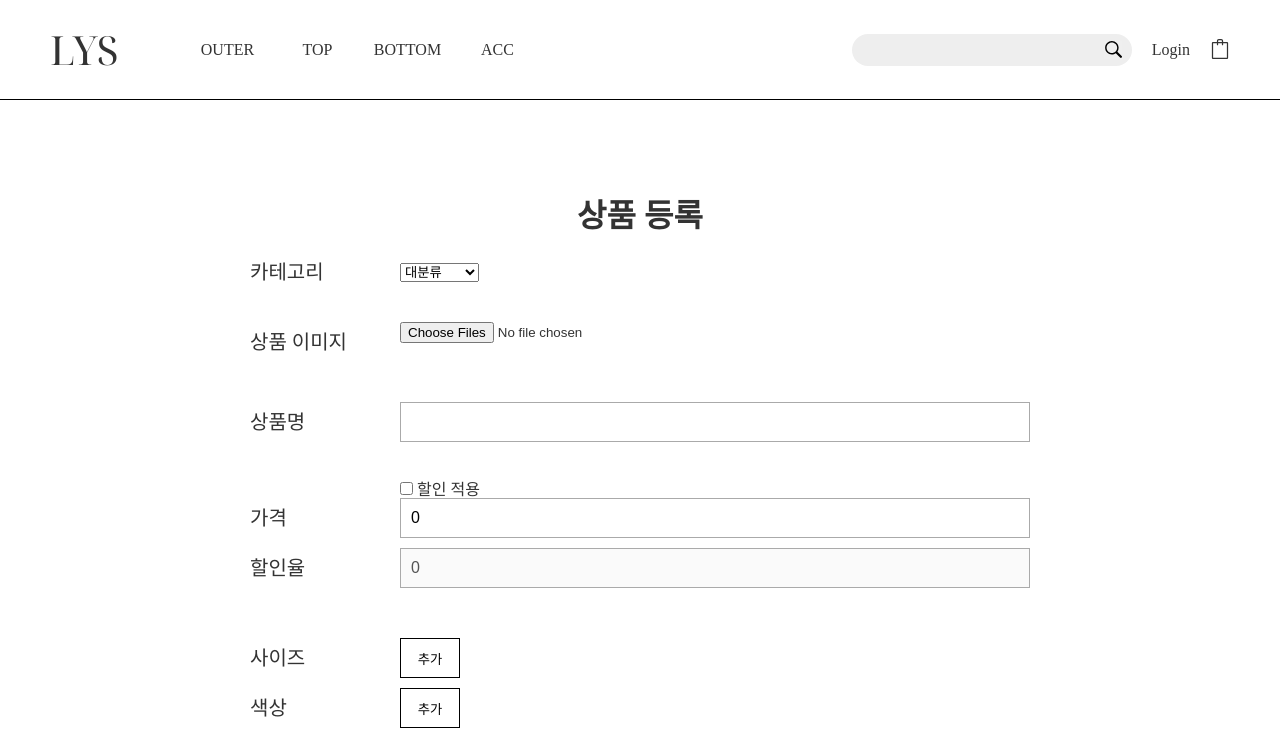
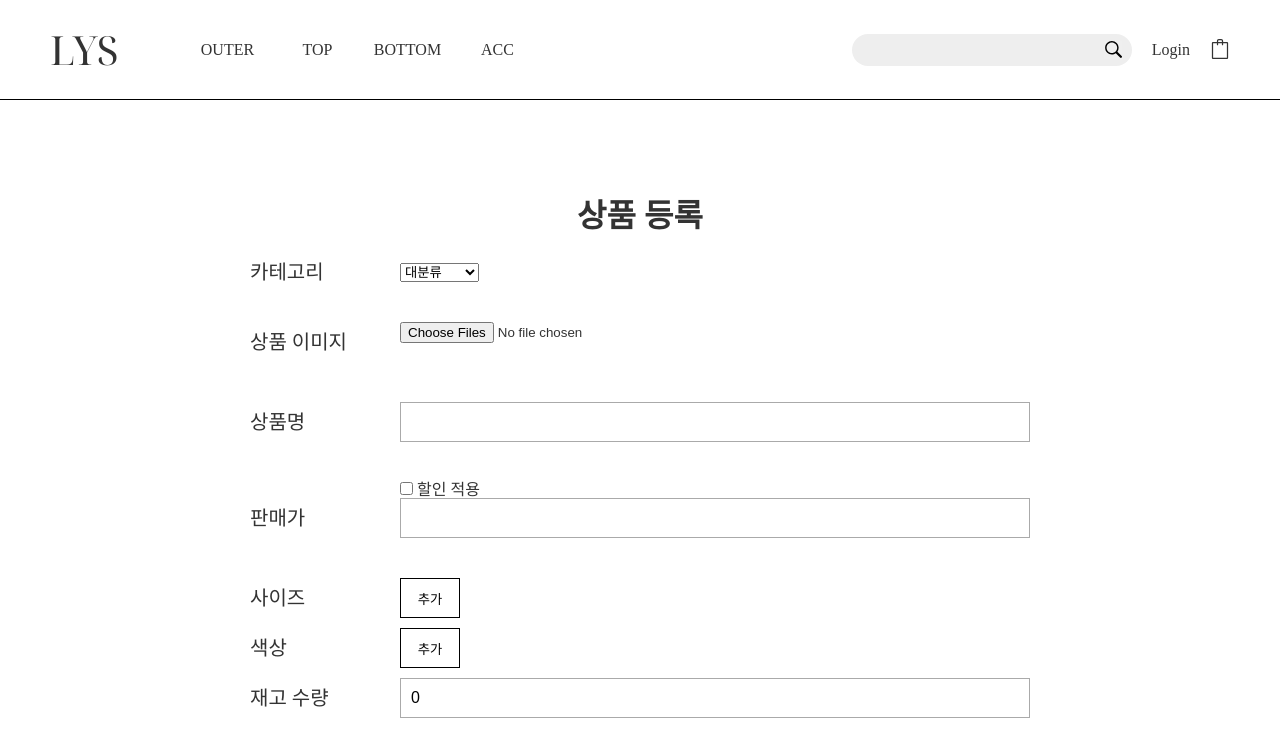
Before and after one commit to SuperMiniBeans/Front, a React (Create React App) app: page /admin/add in a window 1280 px wide. Shown: the top 737 px of the page. Built offline with nearby package versions, Linux system fonts and the light colour scheme.

Commit message:
[ADD] 할인가 구현

```diff
--- a/src/pages/AddProduct.js
+++ b/src/pages/AddProduct.js
@@ -14,17 +14,18 @@ function AddProduct() {
 
   const [product, setProduct] = useState({
     productName: '',
-    productPrice: 0,
-    discountRate: 0,
-    discountPrice: 0,
-    productSize: '',
-    productColor: '',
+    // productPrice: 0,
+    // discountRate: 0,
+    // discountPrice: 0,
+    // productSize: '',
+    // productColor: '',
     productQuantity: 0,
     productExplanation: '',
     productExplanation1: '',
     productExplanation2: '',
   });
-  const {productName, productPrice, discountRate, discountPrice, productSize, productColor, productQuantity, productExplanation, productExplanation1, productExplanation2} = product;
+  const {productName, productQuantity, productExplanation, productExplanation1, productExplanation2} = product;
+  // productSize, productColor, productPrice, discountRate, discountPrice,
 
   // input입력 받은 값 state에저장
   const handleInputChange = e => {
@@ -35,7 +36,7 @@ function AddProduct() {
     })
   }
 
-  // 카테고리 설정하기
+  /* 카테고리 설정하기 */
   const [majorCategory, setMajorCategory] = useState('');
   const [minorCategory, setMinorCategory] = useState('');
 
@@ -75,7 +76,7 @@ function AddProduct() {
     setMinorCategory(e.target.value);
   }
 
-  // 이미지 업로드
+  /* 이미지 업로드 */
   const [images, setImages] = useState([]);
 
   const handleImageUpload = e => {
@@ -84,32 +85,70 @@ function AddProduct() {
   }
   console.log('이미지',images);
 
-  // 할인 적용 체크 여부
+  /* 판매가, 할인가 */
+  // 가격 처리 할 때 3자리수마다 콤마 찍힐 수 있게 하기( )
+  const [productPrice, setProductPrice] = useState('');
+  const [discountRate, setDiscountRate] = useState('');
+  const [discountPrice, setDiscountPrice] = useState('');
   const [dscntChked, setDscntChked] = useState(false);
 
   // 할인 적용 체크
   const handleDscntCheck = e => {
     setDscntChked(e.target.checked);
+    if (dscntChked === false) {
+      setDiscountRate('');
+      setDiscountPrice('');
+    }
   }
 
+  // 판매가
+  const handleProductPrice = e => {
+    const price = parseFloat(e.target.value);
+    const rate = parseFloat(discountRate);
 
-  // 사이즈 옵션 입력 받기
+    let calDiscountPrice = '';
+    if (dscntChked && !isNaN(price) && !isNaN(rate)) {
+      calDiscountPrice = (price - (price * rate) / 100).toFixed(2);
+    }
+
+    setProductPrice(e.target.value);
+    setDiscountPrice(calDiscountPrice); // 소수점 둘째 자리까지 표시
+  };
+
+  // 할인율
+  const handleDiscountRate = e => {
+    const price = parseFloat(productPrice);
+    const rate = parseFloat(e.target.value);
+
+    let calDiscountPrice = '';
+    if (dscntChked && !isNaN(price) && !isNaN(rate)) {
+      calDiscountPrice = (price - (price * rate) / 100).toFixed(2);
+    }
+    setDiscountRate(e.target.value);
+    setDiscountPrice(calDiscountPrice); // 소수점 둘째 자리까지 표시
+  };
+  // *판매가와 할인율에서 모두 할인 가격을 계산하는 이유는 판매가와 할인율이 상호 의존 관계이기 때문(사용자가 둘 중 하나를 변경하면 할인 가격이 다시 계산되어야 하기 때문에 두 함수 모두에서 할인가를 계산하는 것이 필요(+편리))
+
+
+
+
+  /* 사이즈 옵션 입력 받기 */
   const [sizes, setSizes] = useState([]);
   const [newSize, setNewSize] = useState('');
   const [showInput, setShowInput] = useState(false);
   const inputFocus = useRef(null);
 
-  // 추가 버튼
+  // 옵션 추가 버튼
   const handleAddSize = () => {
     setShowInput(true);
   };
 
-  // input에 값 입력
+  // 옵션 input에 값 입력
   const handleSizeChange = e => {
     setNewSize(e.target.value);
   };
 
-  // 확인 버튼
+  // 옵션 입력 확인 버튼
   const handleConfirmSize = e => {
     if(newSize.trim() === '') {
       alert("사이즈를 입력해주세요.")
@@ -123,18 +162,18 @@ function AddProduct() {
     }
   };
 
-  // 취소 버튼
+  // 옵션 입력 취소 버튼
   const handleConfirmClose = () => {
     setShowInput(false);
   }
 
-  // x 버튼
+  // 옵션 삭제(x) 버튼
   const handleDeleteSize = (index) => {
     const updateSizes = sizes.filter((_, i) => i !== index);
     setSizes(updateSizes);
   }
 
-  // autofocus설정 (리액트에서 동적으로 autofocus 설정할 때는 useRef사용하기)
+  // 옵션 input autofocus설정 (리액트에서 동적으로 autofocus 설정할 때는 useRef사용하기)
   useEffect(() => {
     if (showInput && inputFocus.current) {
       inputFocus.current.focus();
@@ -142,26 +181,26 @@ function AddProduct() {
   }, [showInput]);
 
 
-  // 색상 옵션 입력 받기
+  /* 색상 옵션 입력 받기 */
   const [colors, setColors] = useState([]);
   const [newColor, setNewColor] = useState('');
   const [showColorInput, setShowColorInput] = useState(false);
   const inputColorFocus = useRef(null);
 
-  // 추가 버튼
+  // 옵션 추가 버튼
   const handleAddColor = () => {
     setShowColorInput(true);
   };
 
-  // input에 값 입력
+  // 옵션 input에 값 입력
   const handleColorChange = e => {
     setNewColor(e.target.value);
   };
 
-  // 확인 버튼
+  // 옵션 입력 확인 버튼
   const handleConfirmColor = e => {
     if(newColor.trim() === '') {
-      alert("사이즈를 입력해주세요.")
+      alert("사이즈를 입력해주세요.");
       e.preventDefault();
     } else {
       if (colors.length < 5) {
@@ -172,18 +211,18 @@ function AddProduct() {
     }
   };
 
-  // 취소 버튼
+  // 옵션 입력 취소 버튼
   const handleColorConfirmClose = () => {
     setShowColorInput(false);
   }
 
-  // x 버튼
+  // 옵션 삭제(x) 버튼
   const handleDeleteColor = (index) => {
     const updateColors = colors.filter((_, i) => i !== index);
     setColors(updateColors);
   }
 
-  // autofocus설정
+  // 옵션 input autofocus설정
   useEffect(() => {
     if (showColorInput && inputColorFocus.current) {
       inputColorFocus.current.focus();
@@ -191,14 +230,9 @@ function AddProduct() {
   }, [showColorInput]);
 
 
-
-
-  // 등록하기 버튼 누르면 실행
+  /* 등록하기 버튼 누르면 실행 */
   const onAddSubmit = () => {
-    /* 필수 항목을 모두 입력해야 제출 할 수 있도록 유효성 검사 해주기( ) */
-
     const formData = new FormData();
-
     for(let i = 0; i<images.length; i++) {
       formData.append('productFile', images[i]);
     }
@@ -209,14 +243,13 @@ function AddProduct() {
     formData.append('productName', productName);
     formData.append('productPrice', productPrice);
     formData.append('discountRate', discountRate);
-    // formData.append('discountPrice', discountPrice);
-    formData.append('productSize', sizes);
-    formData.append('productColor', colors);
+    formData.append('discountPrice', discountPrice);
+    formData.append('productSizes', sizes);
+    formData.append('productColors', colors);
     formData.append('productQuantity', productQuantity);
     formData.append('productExplanation', productExplanation);
     formData.append('productExplanation1', productExplanation1);
     formData.append('productExplanation2', productExplanation2);
-
 
     // formdata 값 확인하기
     console.log('폼데이터----여기부터');
@@ -225,7 +258,7 @@ function AddProduct() {
     }
     console.log('폼데이터----여기까지');
 
-
+    /* 필수 항목을 모두 입력해야 제출 할 수 있도록 유효성 검사 해주기( ) */
     axios.post('/registerProduct', formData, {
       headers: {
         "Content-Type": "multipart/form-data",
@@ -310,27 +343,29 @@ function AddProduct() {
             </DscntChkBox>
 
             <AddINputWrap>
-              <label>가격</label>
+              <label>판매가</label>
               <div className="input_box">
-                <AddINput type="text" name="productPrice" value={productPrice} onChange={handleInputChange} />
+                <AddINput type="text" name="productPrice" value={productPrice} onChange={handleProductPrice} />
               </div>
             </AddINputWrap>
 
-            <FlexBox>
-              <AddINputWrap>
+            {dscntChked && (
+              <>
+                <AddINputWrap>
                 <label>할인율</label>
                 <div className="input_box">
-                  <AddINput type="text" name="discountRate" disabled={dscntChked ? false : true} value={discountRate}/>
+                  <AddINput type="text" name="discountRate" disabled={dscntChked ? false : true} value={discountRate} onChange={handleDiscountRate} />
                 </div>
               </AddINputWrap>
 
-              {/* <AddINputWrap>
+              <AddINputWrap>
                 <label>할인가</label>
                 <div className="input_box">
-                  <AddINput type="text" name="discountPrice" value={dscntChked ? dscntPrice : 0} disabled={dscntChked ? false : true} onChange={handleInputChange} />
+                  <AddINput type="text" name="discountPrice" value={dscntChked ? discountPrice : ''} readOnly />
                 </div>
-              </AddINputWrap> */}
-            </FlexBox>
+              </AddINputWrap>
+              </>
+            )}
           </div> {/* p_price_box */}
 
           <div id="p_info_box">
@@ -382,12 +417,6 @@ function AddProduct() {
                     <button className="confirm_option_btn" onClick={handleColorConfirmClose}>취소</button>
                   </div>
                 )}
-
-
-
-
-
-
             </AddINputWrap>
 
             <AddINputWrap>
```
